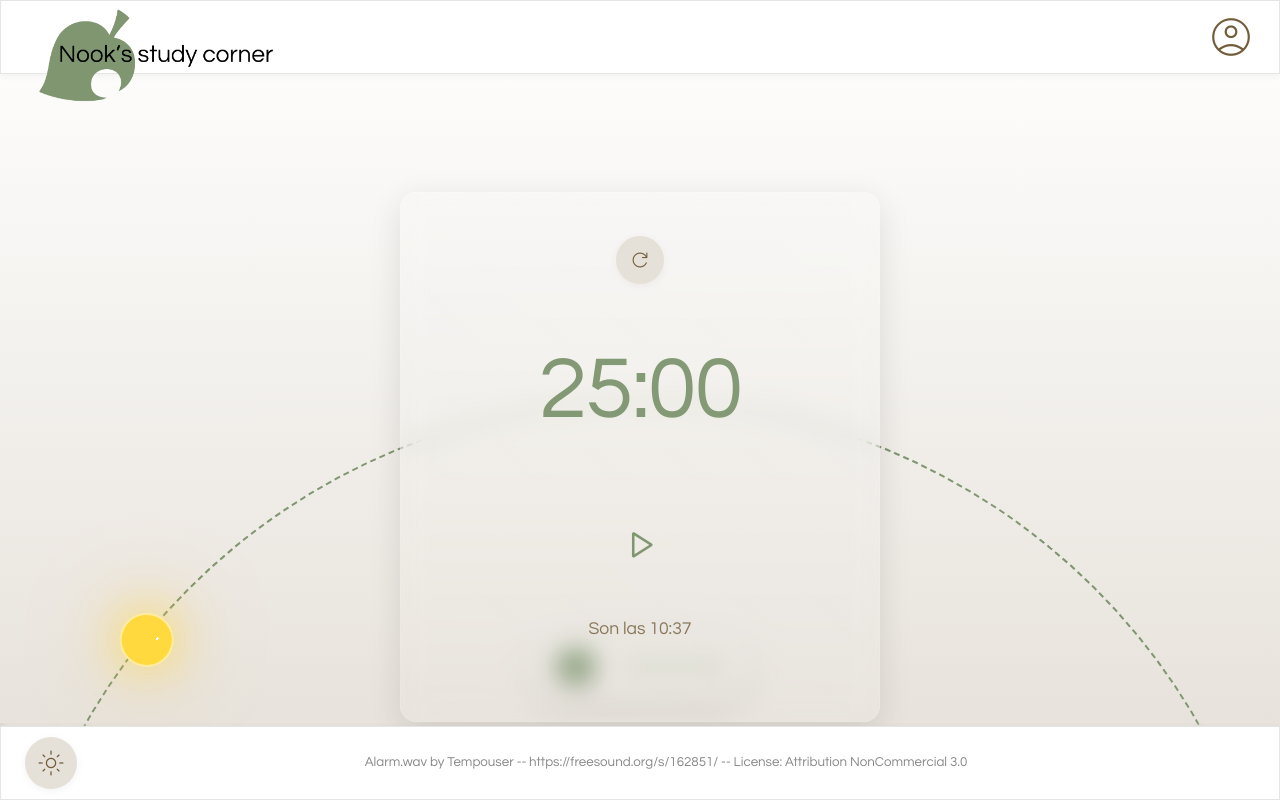
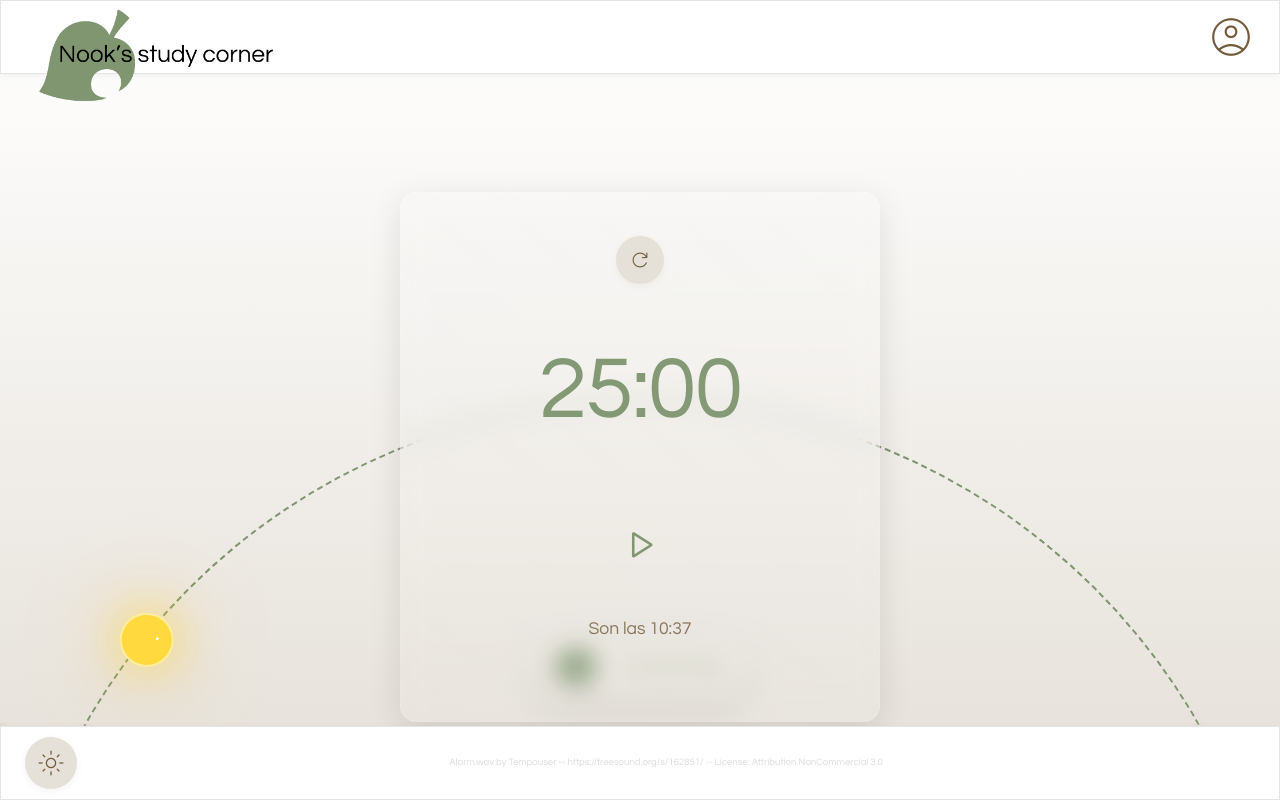
Before and after one commit to arantxaMain/nooks-study-corner-3.0, a React (Vite) app in the folder frontend/: page / in a window 1280 px wide. Built offline with nearby package versions, Linux system fonts and the light colour scheme.

Commit message:
texto footer

```diff
--- a/frontend/src/styles/index.css
+++ b/frontend/src/styles/index.css
@@ -192,8 +192,14 @@ a:hover {
 
 /* Texto del footer */
 .footer-text {
-  font-size: smaller;
+  font-size: 0.6em;
   color: var(--footer-text-color);
+  opacity: 0.3;
+  transition: var(--transition-smooth);
+}
+
+.footer-text:hover {
+  opacity: 0.8;
 }
 
 /* Encabezados */
```
